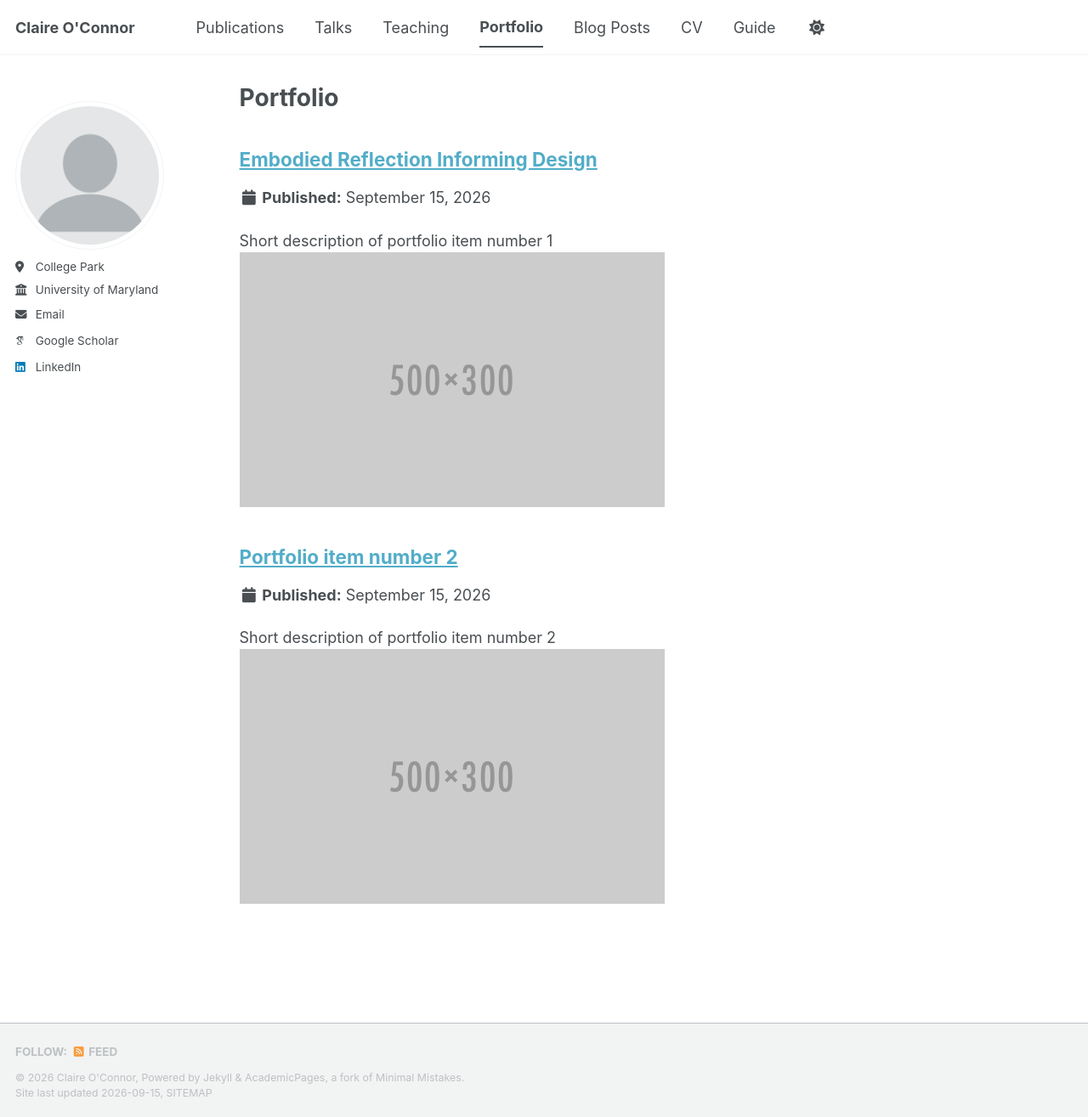
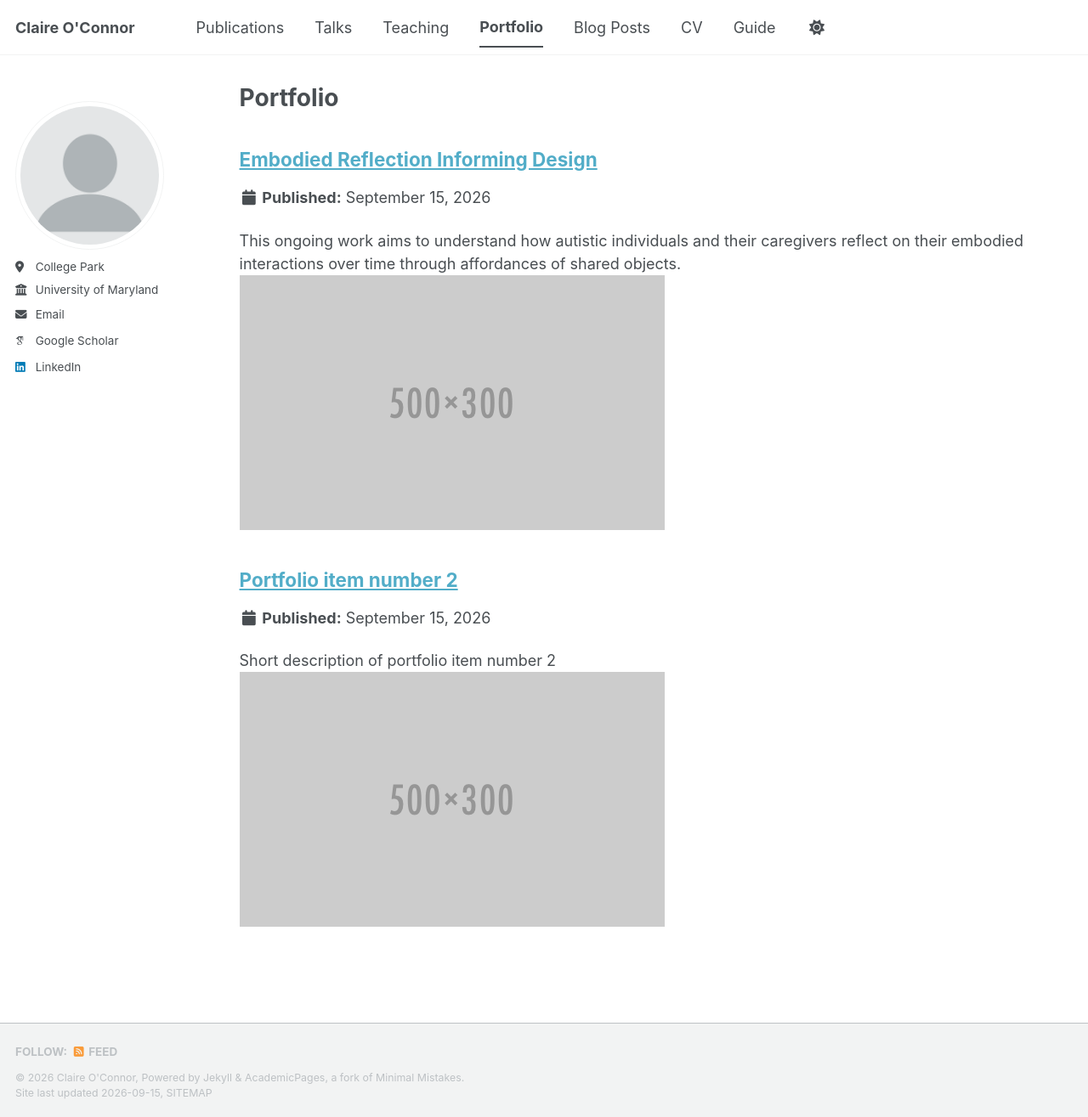
Before and after one commit to claireoconnor612/personalwebsite, a Jekyll site: the page built from _pages/portfolio.html, in a window 1280 px wide and 1315 px high. Shown: the whole window at 85% size. Built offline with Jekyll 4.4.1, drawn with Linux system fonts in a browser that asks for light colours; some web fonts are replaced; a script bundle is joined from its source files by our own code; library files that are not in the unit come from our copies.

Commit message:
Revise excerpt for portfolio item 1
Updated the excerpt to provide a more detailed description of the portfolio item.

```diff
--- a/_portfolio/portfolio-1.md
+++ b/_portfolio/portfolio-1.md
@@ -1,6 +1,6 @@
 ---
 title: "Embodied Reflection Informing Design"
-excerpt: "Short description of portfolio item number 1<br/><img src='/images/500x300.png'>"
+excerpt: "This ongoing work aims to understand how autistic individuals and their caregivers reflect on their embodied interactions over time through affordances of shared objects. <br/><img src='/images/500x300.png'>"
 collection: portfolio
 ---
 
```
